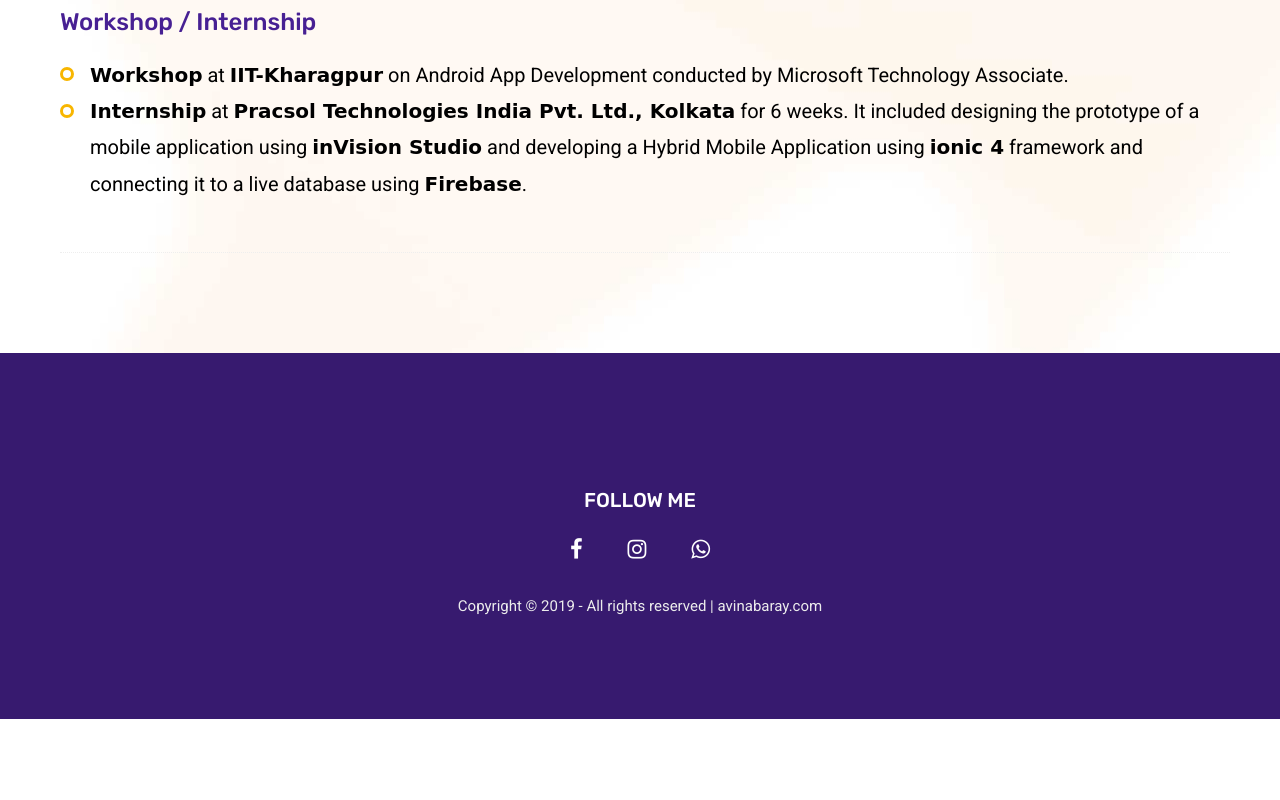
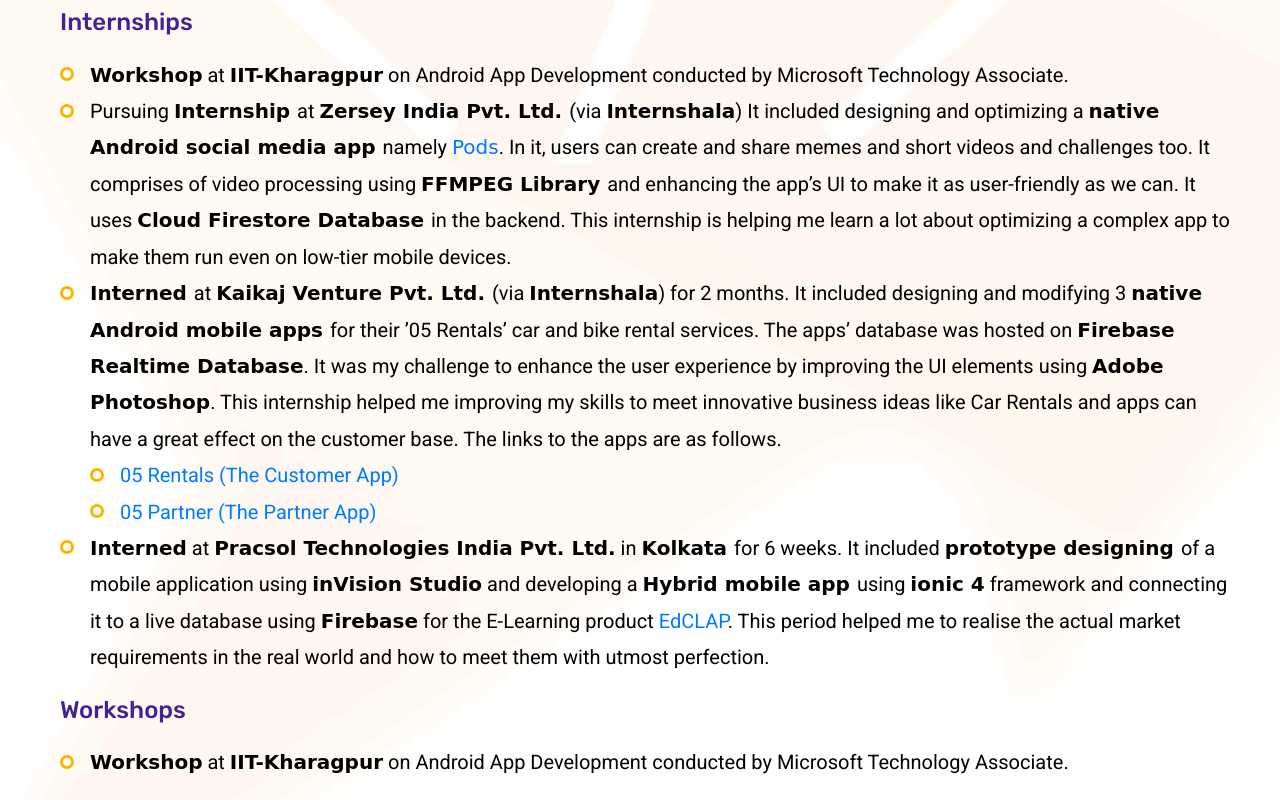
Before and after one commit to avinabaray/avinabaray-website, a plain HTML site: page skill-highlights.html in a window 1280 px wide. Shown: the part 1140-1940 px from the top of the page. Before the commit the page ends 1859 px from the top, so only its background shows below. Drawn offline with Linux system fonts and the light colour scheme; a script that the page names is missing.

Commit message:
Internships updated

```diff
--- a/css/style.css
+++ b/css/style.css
@@ -28,7 +28,7 @@ Author E-mail: naimlasker@gmail.com
 
 /*----------------------Custom Font for Bold Words START--------------------*/
 .bold_words{
-  font-family:cursive
+  font-family: 'Parisienne', cursive;
 }
 /*----------------------Custom Font for Bold Words END----------------------*/
 
--- a/skill-highlights.html
+++ b/skill-highlights.html
@@ -231,19 +231,94 @@
 
                     <div class="row" style="padding-top: 0px;">
                         <div class="typo-sec" style="padding-top: 20px; padding-left: 15px; padding-right: 15px">
-                            <h3 class="mb-20 title_color">Workshop / Internship</h3>
+                            <h3 class="mb-20 title_color">Internships</h3>
                             <div class="">
                                 <ul class="unordered-list">
-                                    <li><b class="bold_words">Workshop</b> at <b class="bold_words">IIT-Kharagpur</b> on
-                                        Android App Development conducted by Microsoft Technology Associate.
+                                    <li><b class="bold_words">Workshop</b> at <b class="bold_words">IIT-Kharagpur</b> on Android App Development conducted by Microsoft Technology Associate.
                                     </li>
+                                    <li>
+                                        Pursuing
+                                        <b class="bold_words"> Internship </b>
+                                        at
+                                        <b class="bold_words">Zersey India Pvt. Ltd. </b>
+                                        (via
+                                        <b class="bold_words"> Internshala</b>)
+                                        It included designing and optimizing a
+                                        <b class="bold_words">native Android social media app </b>
+                                        namely
+                                        <a href="https://play.google.com/store/apps/details?id=com.podium.app" target="_blank" class="bold_words"> Pods</a>.
+                                        In it, users can create and share memes and short videos and challenges too.
+                                        It comprises of video processing using
+                                        <b class="bold_words"> FFMPEG Library </b>
+                                        and enhancing the app’s UI to make it as user-friendly as we can. It uses
+                                        <b class="bold_words"> Cloud Firestore Database </b>
+                                        in the backend. This internship is helping me learn a lot about optimizing a
+                                        complex app to make them run even on low-tier mobile devices.
+                                    </li>
+
+                                    <li>
+                                        <b class="bold_words"> Interned </b>
+                                        at
+                                        <b class="bold_words"> Kaikaj Venture Pvt. Ltd. </b>
+                                        (via
+                                        <b class="bold_words">Internshala</b>)
+                                        for 2 months. It included designing and modifying 3
+                                        <b class="bold_words"> native Android mobile apps </b>
+                                        for their ’05 Rentals’ car and bike rental services.
+                                        The apps’ database was hosted on
+                                        <b class="bold_words"> Firebase Realtime Database</b>.
+                                        It was my challenge to enhance the user experience by improving the UI elements using
+                                        <b class="bold_words"> Adobe Photoshop</b>.
+                                        This internship helped me improving my skills to meet innovative
+                                        business ideas like Car Rentals and apps can have a great effect on the customer base. The links to the apps are as follows.
+
+                                        <ul class="unordered-list">
+                                            <li>
+                                                <a href="https://play.google.com/store/apps/details?id=com.kaikajventures.Rental05.thecustomersapp" target="_blank"> 05 Rentals (The Customer App) </a>
+                                            </li>
+                                            <li>
+                                                <a href="https://play.google.com/store/apps/details?id=com.kaikajventures.rental05.thevendorsapp" target="_blank"> 05 Partner (The Partner App) </a>
+                                            </li>
+                                        </ul>
+
+                                    </li>
+
                                     <!--li><b class="bold_words">Hackathon-2018</b> conducted by Institute of Technical Education and Research, Bhubaneswar</li-->
-                                    <li><b class="bold_words">Internship</b> at <b class="bold_words">Pracsol
-                                        Technologies India Pvt. Ltd., Kolkata</b> for 6 weeks. It included designing the
-                                        prototype of a mobile application using <b class="bold_words">inVision
-                                            Studio</b> and developing a Hybrid Mobile Application using <b
-                                                class="bold_words">ionic 4</b> framework and connecting it to a live
-                                        database using <b class="bold_words">Firebase</b>.
+                                    <li>
+                                        <b class="bold_words">Interned</b>
+                                        at
+                                        <b class="bold_words">Pracsol Technologies India Pvt. Ltd.</b>
+                                        in
+                                        <b class="bold_words"> Kolkata </b>
+                                        for 6 weeks. It included
+                                        <b class="bold_words"> prototype designing </b>
+                                        of a mobile application using
+                                        <b class="bold_words">inVision Studio</b>
+                                        and developing a
+                                        <b class="bold_words"> Hybrid mobile app </b>
+                                        using
+                                        <b class="bold_words">ionic 4</b>
+                                        framework and connecting it to a live database using
+                                        <b class="bold_words">Firebase</b>
+                                        for the E-Learning product
+                                        <a href="http://edclap.com/"> EdCLAP</a>.
+                                        This period helped me to realise the actual market requirements
+                                        in the real world and how to meet them with utmost perfection.
+                                    </li>
+                                </ul>
+                            </div>
+                        </div>
+                    </div>
+                    <div class="row" style="padding-top: 0px;">
+                        <div class="typo-sec" style="padding-top: 20px; padding-left: 15px; padding-right: 15px">
+                            <h3 class="mb-20 title_color">Workshops</h3>
+                            <div class="">
+                                <ul class="unordered-list">
+                                    <li>
+                                        <b class="bold_words">Workshop</b>
+                                        at
+                                        <b class="bold_words">IIT-Kharagpur</b>
+                                        on Android App Development conducted by Microsoft Technology Associate.
                                     </li>
                                 </ul>
                             </div>
```
